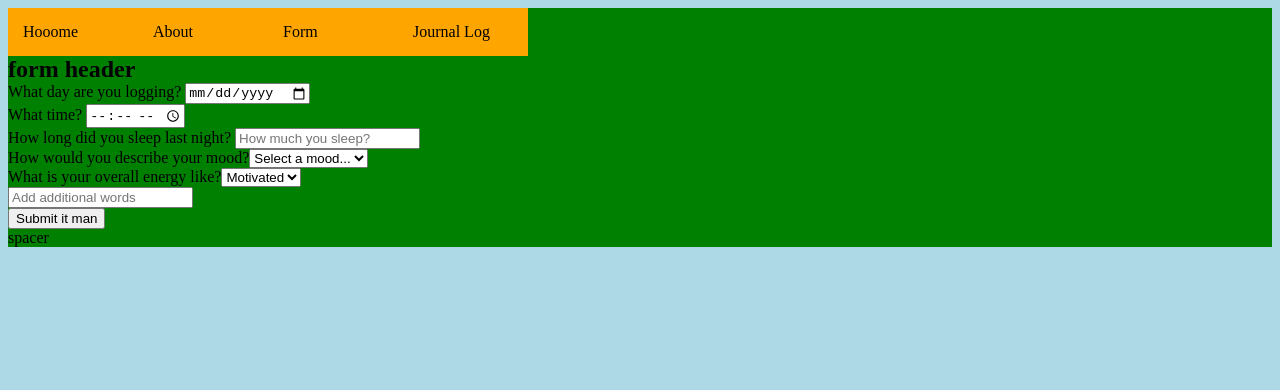
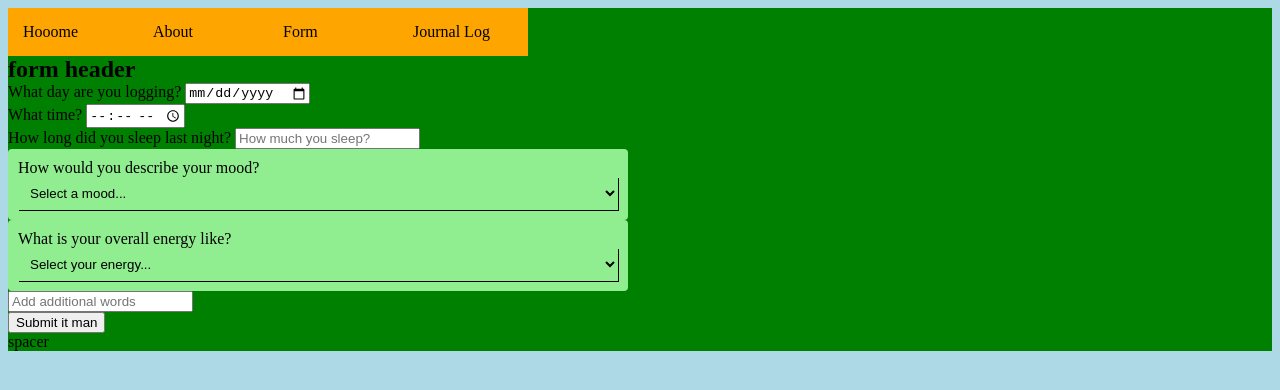
Before and after one commit to gecitgit/phase-2-project, a React (Create React App) app: page /form in a window 1280 px wide. Shown: the top 390 px of the page. Built offline with nearby package versions, Linux system fonts and the light colour scheme.

Commit message:
Fixed both dropdowns in form to require an answer and some light CSS to disable placeholder text

```diff
--- a/src/components/Form.js
+++ b/src/components/Form.js
@@ -15,6 +15,7 @@ function Form(){
     const daysOfWeek = ["Monday", "Tuesday", "Wednesday", "Thursday", "Friday", "Saturday", "Sunday"]
 
     function handleChange(event) {
+        console.log("this is being changed: ", event.target.value)
         setFormData({
             ...formData,
             [event.target.name]: event.target.value,
@@ -59,7 +60,7 @@ function Form(){
             <form onSubmit={handleSubmit}>
                 <div>
                     <label>What day are you logging? </label>
-                    <input type="date" id="date" name="date" value={formData.date} onChange={(e) => {
+                    <input required type="date" id="date" name="date" value={formData.date} onChange={(e) => {
                         handleChange(e);
                         setDayOfWeek(e);
                     }}>
@@ -68,16 +69,16 @@ function Form(){
                 </div>
                 <div>
                     <label>What time? </label>
-                    <input type="time" name="time" value={formData.time} onChange={handleChange}/>
+                    <input required type="time" name="time" value={formData.time} onChange={handleChange}/>
                 </div>
                 <div>
                     <label>How long did you sleep last night? </label>
-                    <input type="text" name="sleep" placeholder="How much you sleep?" value={formData.sleep} onChange={handleChange}/>
+                    <input required type="text" name="sleep" placeholder="How much you sleep?" value={formData.sleep} onChange={handleChange}/>
                 </div>
-                <div>
+                <div className="dropDownWrapper">
                     <label>How would you describe your mood?</label>
-                    <select id="mood" name="mood" value={formData.mood} onChange={handleChange}>
-                        <option>Select a mood...</option>
+                    <select required id="mood" name="mood" value={formData.mood} onChange={handleChange}>
+                        <option disabled value="">Select a mood...</option>
                         <option value="ecstatic">Ecstatic</option>
                         <option value="happy">Happy</option>
                         <option value="neutral">Neutral</option>
@@ -87,9 +88,10 @@ function Form(){
                         <option value="angry">Angry</option>
                     </select>
                 </div>
-                <div>
+                <div className="dropDownWrapper">
                     <label>What is your overall energy like?</label>
-                    <select id="energy" name="energy" onChange={handleChange}>
+                    <select required id="energy" name="energy" value={formData.energy}onChange={handleChange}>
+                        <option disabled value="">Select your energy...</option>
                         <option value="motivated">Motivated</option>
                         <option value="lethargic">lethargic</option>
                         <option value="restless">Restless</option>
--- a/src/index.css
+++ b/src/index.css
@@ -10,3 +10,30 @@ p, h3, h2 {
   margin-bottom: 0;
   margin-top: 0;
 }
+
+.dropDownWrapper {
+  background-color: lightgreen;
+  color: black;
+  padding: 10px;
+  border-radius: 4px;
+  max-width: 600px;
+;}
+
+.dropDownWrapper select {
+  background-color: transparent;
+  color: black;
+  border: 0;
+  width: 100%;
+  padding: 8px;
+  box-shadow: 1px 1px black;
+}
+
+.dropDownWrapper select option:first-child {
+  background-color: lightgray;
+  color: gray;
+}
+
+.dropDownWrapper select option:not(:first-child) {
+  background-color: white;
+  color: black;
+}
```
